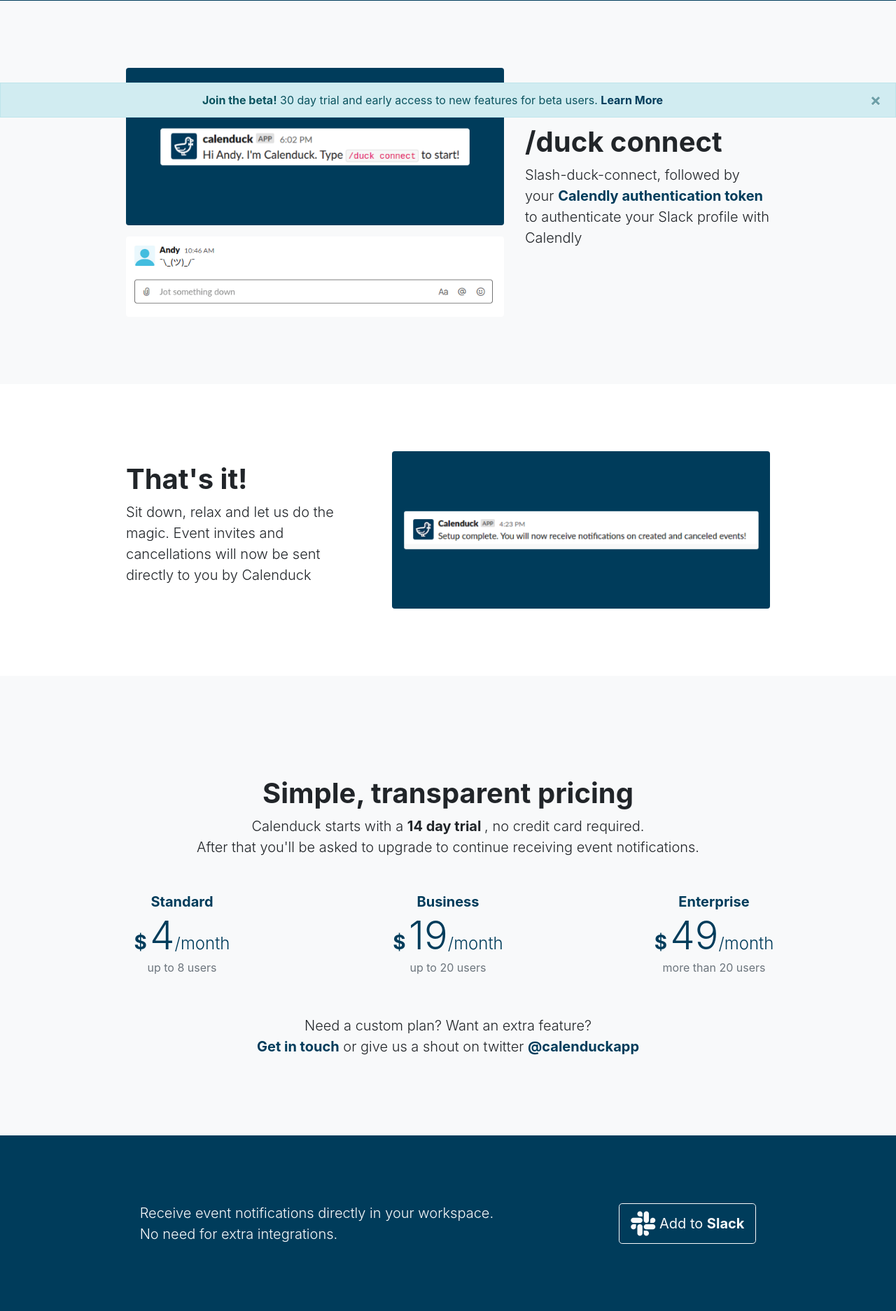
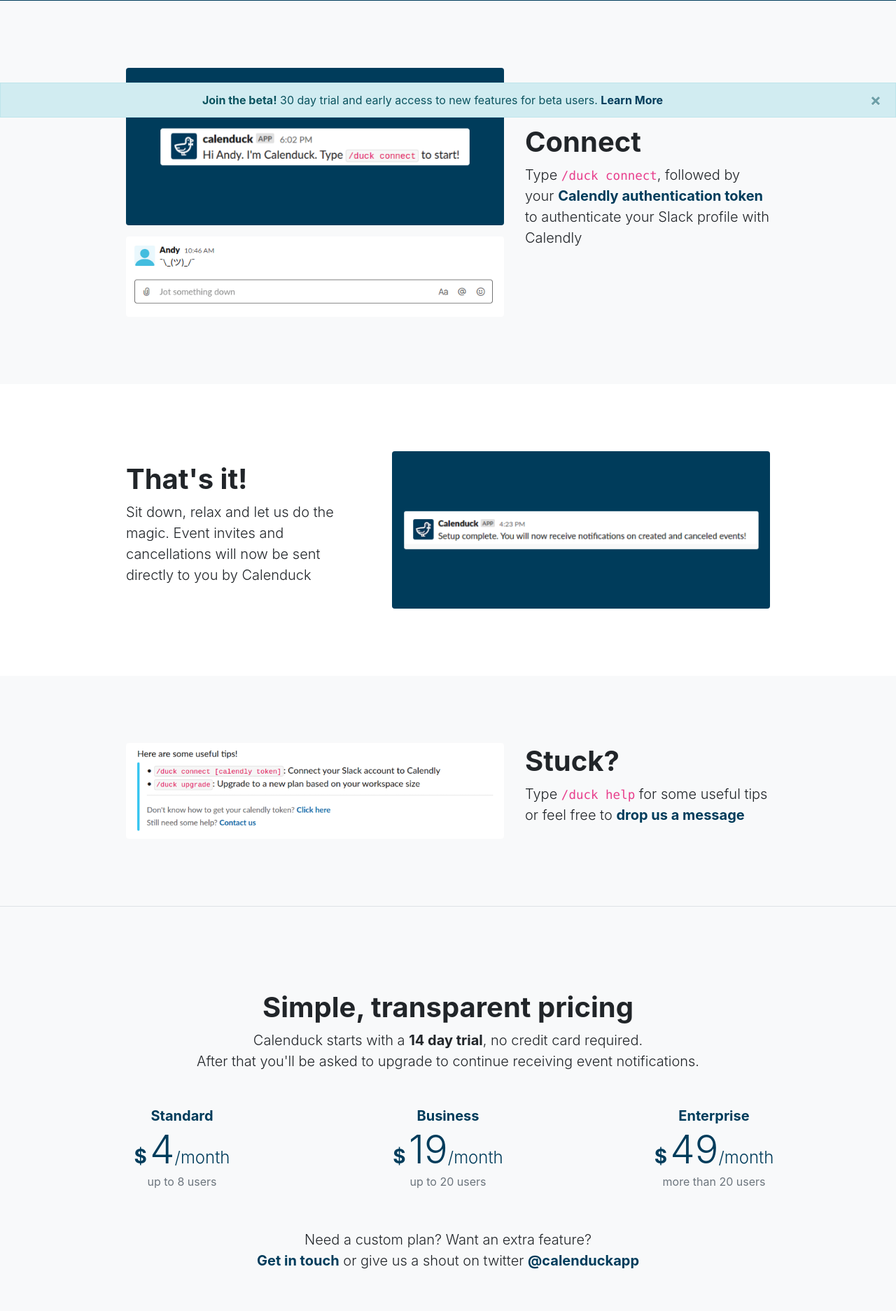
Before and after one commit to an-dev/calendlybot, a Django app: page / in a window 1280 px wide. Shown: the part 632-2506 px from the top of the page at 70% size. Run offline with Django 3.2, Linux system fonts and the light colour scheme; parts of the project's set-up code (start-up, migrations or seed data) failed here and were passed over; some libraries are stand-ins or nearby versions.

Commit message:
Add help page

```diff
--- a/templates/web/index.html
+++ b/templates/web/index.html
@@ -45,8 +45,8 @@
     <div class="container my-5 py-5">
         <div class="row align-items-center justify-content-center">
             <div class="col-lg-4 order-lg-2">
-                <h2 class="h1 font-weight-bold">/duck connect</h2>
-                <p class="lead">Slash-duck-connect, followed by your <a
+                <h2 class="h1 font-weight-bold">Connect</h2>
+                <p class="lead">Type <code>/duck connect</code>, followed by your <a
                         href="https://developer.calendly.com/v1/docs/getting-your-authentication-token" target="_blank"
                         class="font-weight-bold cbot-link">Calendly authentication token</a> to authenticate your Slack
                     profile with Calendly</p>
@@ -83,12 +83,32 @@
     </div>
 </section>
 
+<section class="border-bottom cbot-border">
+    <div class="container my-5 py-5">
+        <div class="row align-items-center justify-content-center">
+            <div class="col-lg-4 order-lg-2">
+                <h2 class="h1 font-weight-bold">Stuck?</h2>
+                <p class="lead">Type <code>/duck help</code> for some useful tips or feel free to <a
+                        href="mailto:andy.idiaghe@gmail.com" target="_blank"
+                        class="font-weight-bold cbot-link">drop us a message</a>
+                </p>
+            </div>
+            <div class="col-lg-6 order-lg-1 w-100">
+                <div>
+                    <img src="{% static 'web/img/help.png' %}" alt="Image on how to receive helpful tips from Calenduck"
+                         class="rounded shadow-3d w-100">
+                </div>
+            </div>
+        </div>
+    </div>
+</section>
+
 <section id="pricing" class="my-5 py-5">
     <div class="container">
-        <div class="px-3 py-3 pt-md-5 pb-md-4 mx-auto text-center">
+        <div class="px-3 pb-3 py-md-4 mx-auto text-center">
             <h2 class="h1 font-weight-bold">Simple, transparent pricing</h2>
             <p class="lead">
-                Calenduck starts with a <span class="font-weight-bold"> {{ TRIAL_DAYS }} day trial </span>, no credit
+                Calenduck starts with a <span class="font-weight-bold">{{ TRIAL_DAYS }} day trial</span>, no credit
                 card required.<br>After that you'll be asked
                 to upgrade to continue receiving event notifications.
             </p>
```
Also changed, not shown: static/web/img/help.png (added).
